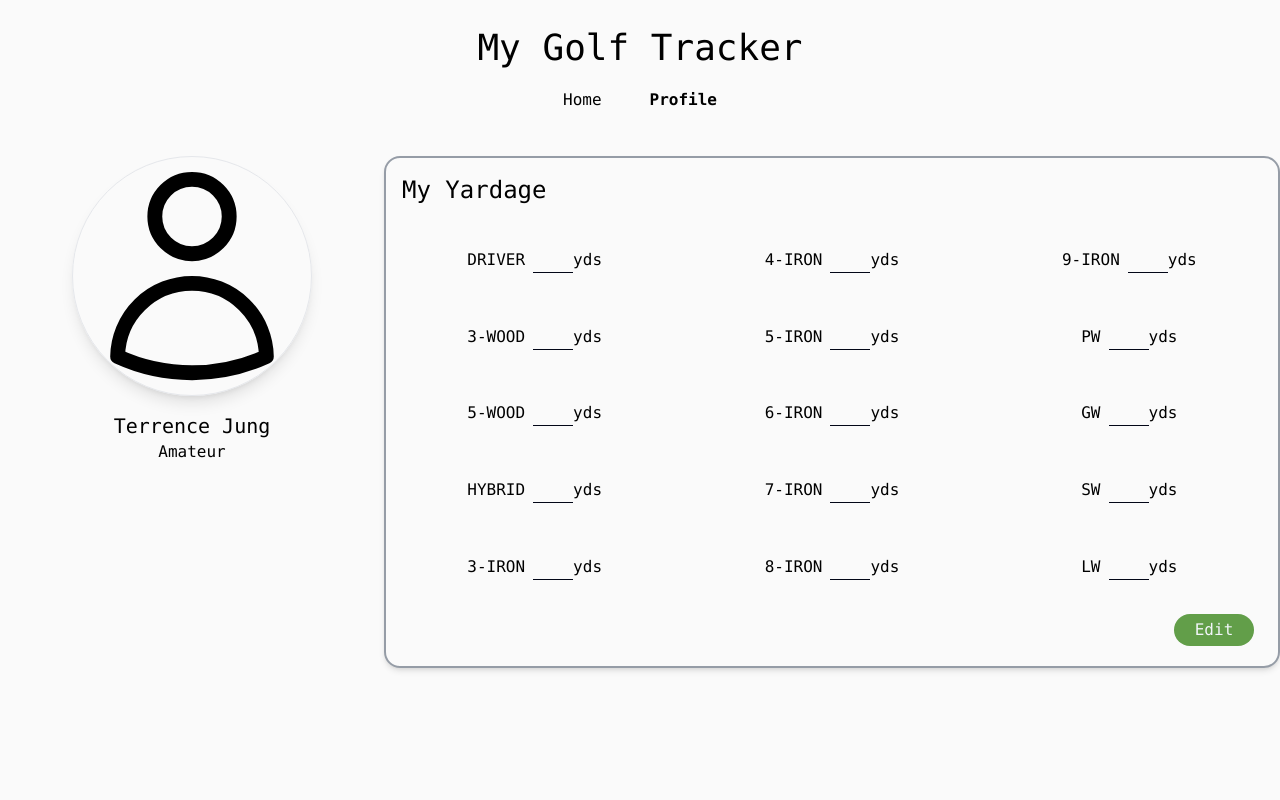
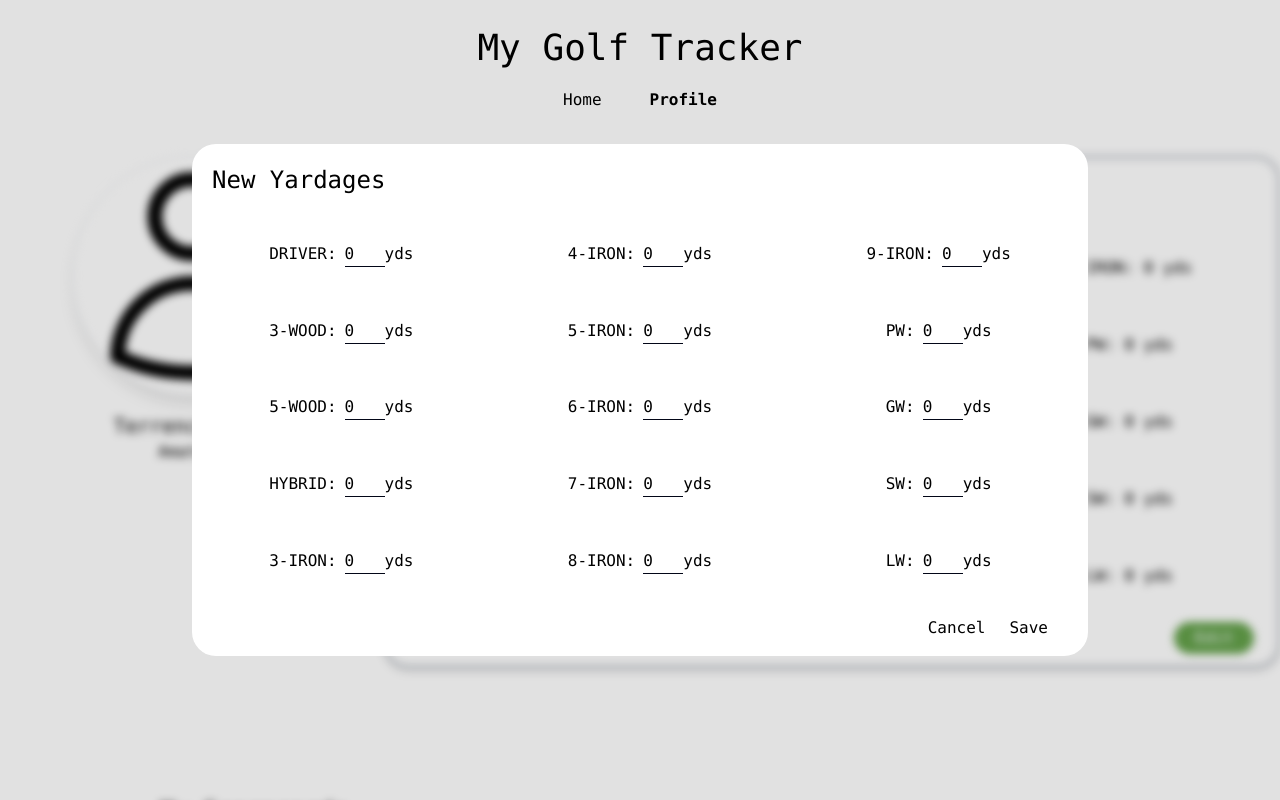
Before and after one commit to terrencejihoonjung/golf-wishlist, a React (Vite) app in the folder app/: page /profile in a window 1280 px wide. Both pictures are taken after a click on the button "Edit". Shown: the top 800 px of the page. Built offline with nearby package versions, Linux system fonts and the light colour scheme.

Commit message:
working on yardage functionality

```diff
--- a/app/src/components/Layout.jsx
+++ b/app/src/components/Layout.jsx
@@ -1,7 +1,7 @@
 import { Outlet } from "react-router-dom";
 import Navigation from "./Navigation";
 
-function Layout({ children }) {
+function Layout() {
   return (
     <>
       <h1 class="bg-neutral-50 flex justify-center text-4xl pt-7">
@@ -11,7 +11,7 @@ function Layout({ children }) {
       <Navigation />
 
       <main class="bg-neutral-50 w-full h-full pt-6">
-        <Outlet />
+        <Outlet />;
       </main>
     </>
   );
--- a/app/src/components/Profile.jsx
+++ b/app/src/components/Profile.jsx
@@ -1,133 +1,95 @@
+import { useState } from "react";
 import { UserIcon } from "@heroicons/react/24/outline";
+import YardageForm from "./YardageForm";
+import YardageDisplay from "./YardageDisplay";
 
 function Profile() {
+  const [yardages, setYardages] = useState({
+    driver: 0,
+    threeWood: 0,
+    fiveWood: 0,
+    hybrid: 0,
+    threeIron: 0,
+    fourIron: 0,
+    fiveIron: 0,
+    sixIron: 0,
+    sevenIron: 0,
+    eightIron: 0,
+    nineIron: 0,
+    pitchingWedge: 0,
+    gapWedge: 0,
+    sandWedge: 0,
+    lobWedge: 0,
+  });
+  const [isEditing, setIsEditing] = useState(false);
+
+  function handleEdit() {
+    setIsEditing(!isEditing);
+  }
+
   return (
-    <>
-      <div class="flex h-160">
-        <div class="flex flex-col basis-1/3 items-center">
-          <div class="w-60 h-60 border rounded-full shadow-lg">
+    <div className={isEditing ? "blur-sm" : "blur-none"}>
+      <div className="flex h-160">
+        <div className="flex flex-col basis-1/3 items-center">
+          <div className="w-60 h-60 border rounded-full shadow-lg">
             <UserIcon />
           </div>
 
-          <h2 class="text-xl text-bold mt-4">Terrence Jung</h2>
-          <h3 class="text-md text-bold">Amateur</h3>
+          <h2 className="text-xl text-bold mt-4">Terrence Jung</h2>
+          <h3 className="text-md text-bold">Amateur</h3>
         </div>
 
-        <div class="flex basis-2/3 justify-center">
-          <div class="lg:w-224 md:w-128 sm:w-96 h-128 flex flex-col border-2 border-slate-700/50 rounded-2xl shadow-md">
-            <h2 class="text-2xl text-bold p-4">My Yardage</h2>
+        <div className="flex basis-2/3 justify-center">
+          <div className="lg:w-224 md:w-128 sm:w-96 h-128 flex flex-col border-2 border-slate-700/50 rounded-3xl shadow-md">
+            <h2 className="text-2xl text-bold p-5">My Yardages</h2>
 
-            <div class="flex w-full h-96">
-              <div class="flex flex-col justify-around items-center h-full basis-1/3">
-                <label>
-                  DRIVER
-                  <input class="club" type="text" name="driver" />
-                  yds
-                </label>
+            <YardageDisplay yardages={yardages} />
 
-                <label>
-                  3-WOOD
-                  <input class="club" type="text" name="three-wood" />
-                  yds
-                </label>
-
-                <label>
-                  5-WOOD
-                  <input class="club" type="text" name="five-wood" />
-                  yds
-                </label>
-
-                <label>
-                  HYBRID
-                  <input class="club" type="text" name="hybrid" />
-                  yds
-                </label>
-
-                <label>
-                  3-IRON
-                  <input class="club" type="text" name="three-iron" />
-                  yds
-                </label>
-              </div>
-
-              <div class="flex flex-col justify-around items-center h-full basis-1/3">
-                <label>
-                  4-IRON
-                  <input class="club" type="text" name="four-iron" />
-                  yds
-                </label>
-
-                <label>
-                  5-IRON
-                  <input class="club" type="text" name="five-iron" />
-                  yds
-                </label>
-
-                <label>
-                  6-IRON
-                  <input class="club" type="text" name="six-iron" />
-                  yds
-                </label>
-
-                <label>
-                  7-IRON
-                  <input class="club" type="text" name="seven-iron" />
-                  yds
-                </label>
-
-                <label>
-                  8-IRON
-                  <input class="club" type="text" name="eight-iron" />
-                  yds
-                </label>
-              </div>
-
-              <div class="flex flex-col justify-around items-center h-full basis-1/3">
-                <label>
-                  9-IRON
-                  <input class="club" type="text" name="nine-iron" />
-                  yds
-                </label>
-
-                <label>
-                  PW
-                  <input class="club" type="text" name="pw" />
-                  yds
-                </label>
-
-                <label>
-                  GW
-                  <input class="club" type="text" name="gw" />
-                  yds
-                </label>
-
-                <label>
-                  SW
-                  <input class="club" type="text" name="sw" />
-                  yds
-                </label>
-
-                <label>
-                  LW
-                  <input class="club" type="text" name="lw" />
-                  yds
-                </label>
-              </div>
-            </div>
-
-            <div class="flex justify-end">
-              <button class="my-2 mx-6 bg-zanah-500 p-1 w-20 rounded-full text-slate-100">
+            <div className="flex justify-end">
+              <button
+                className="my-2 mx-6 bg-zanah-500 p-1 w-20 rounded-full text-slate-100"
+                onClick={() => {
+                  handleEdit();
+                  window.yardage_form.showModal();
+                }}
+              >
                 Edit
               </button>
             </div>
+
+            <dialog id="yardage_form" className="modal rounded-3xl">
+              <form
+                method="dialog"
+                className="modal-box lg:w-224 md:w-128 sm:w-96 h-128"
+              >
+                <h3 className="text-2xl text-bold p-5">New Yardages</h3>
+                <YardageForm yardages={yardages} setYardages={setYardages} />
+                <div className="modal-action flex justify-end mr-10 mt-4">
+                  <button
+                    onClick={() => handleEdit()}
+                    className="hover:text-zanah-500 mr-6"
+                  >
+                    Cancel
+                  </button>
+                  <button
+                    onClick={() => handleEdit()}
+                    className="hover:text-zanah-500"
+                  >
+                    Save
+                  </button>
+                </div>
+              </form>
+            </dialog>
           </div>
         </div>
       </div>
 
-      <div class="h-192">
-        <h1 class="pl-40 underline text-2xl text-extrabold">My Scorecards</h1>
+      <div className="h-192">
+        <h1 className="pl-40 underline text-2xl text-extrabold">
+          My Scorecards
+        </h1>
       </div>
-    </>
+    </div>
   );
 }
 
--- /dev/null
+++ b/app/src/components/YardageDisplay.jsx
@@ -0,0 +1,31 @@
+function YardageDisplay({ yardages }) {
+  return (
+    <div class="flex w-full h-96">
+      <div class="club-col">
+        <p>DRIVER: {yardages.driver} yds</p>
+        <p>3-WOOD: {yardages.threeWood} yds</p>
+        <p>5-WOOD: {yardages.fiveWood} yds</p>
+        <p>HYBRID: {yardages.hybrid} yds</p>
+        <p>3-IRON: {yardages.threeIron} yds</p>
+      </div>
+
+      <div class="club-col">
+        <p>4-IRON: {yardages.fourIron} yds</p>
+        <p>5-IRON: {yardages.fiveIron} yds</p>
+        <p>6-IRON: {yardages.sixIron} yds</p>
+        <p>7-IRON: {yardages.sevenIron} yds</p>
+        <p>8-IRON: {yardages.eightIron} yds</p>
+      </div>
+
+      <div class="club-col">
+        <p>9-IRON: {yardages.driver} yds</p>
+        <p>PW: {yardages.pitchingWedge} yds</p>
+        <p>GW: {yardages.gapWedge} yds</p>
+        <p>SW: {yardages.sandWedge} yds</p>
+        <p>LW: {yardages.lobWedge} yds</p>
+      </div>
+    </div>
+  );
+}
+
+export default YardageDisplay;
--- /dev/null
+++ b/app/src/components/YardageForm.jsx
@@ -0,0 +1,168 @@
+function YardageForm({ yardages, setYardages }) {
+  return (
+    <div class="flex w-full h-96">
+      <div class="club-col">
+        <label>
+          DRIVER:
+          <input
+            class="club"
+            type="text"
+            name="driver"
+            value={yardages.driver}
+          />
+          yds
+        </label>
+
+        <label>
+          3-WOOD:
+          <input
+            class="club"
+            type="text"
+            name="three-wood"
+            value={yardages.threeWood}
+          />
+          yds
+        </label>
+
+        <label>
+          5-WOOD:
+          <input
+            class="club"
+            type="text"
+            name="five-wood"
+            value={yardages.fiveWood}
+          />
+          yds
+        </label>
+
+        <label>
+          HYBRID:
+          <input
+            class="club"
+            type="text"
+            name="hybrid"
+            value={yardages.hybrid}
+          />
+          yds
+        </label>
+
+        <label>
+          3-IRON:
+          <input
+            class="club"
+            type="text"
+            name="three-iron"
+            value={yardages.threeIron}
+          />
+          yds
+        </label>
+      </div>
+
+      <div class="club-col">
+        <label>
+          4-IRON:
+          <input
+            class="club"
+            type="text"
+            name="four-iron"
+            value={yardages.fourIron}
+          />
+          yds
+        </label>
+
+        <label>
+          5-IRON:
+          <input
+            class="club"
+            type="text"
+            name="five-iron"
+            value={yardages.fiveIron}
+          />
+          yds
+        </label>
+
+        <label>
+          6-IRON:
+          <input
+            class="club"
+            type="text"
+            name="six-iron"
+            value={yardages.sixIron}
+          />
+          yds
+        </label>
+
+        <label>
+          7-IRON:
+          <input
+            class="club"
+            type="text"
+            name="seven-iron"
+            value={yardages.sevenIron}
+          />
+          yds
+        </label>
+
+        <label>
+          8-IRON:
+          <input
+            class="club"
+            type="text"
+            name="eight-iron"
+            value={yardages.eightIron}
+          />
+          yds
+        </label>
+      </div>
+
+      <div class="club-col">
+        <label>
+          9-IRON:
+          <input
+            class="club"
+            type="text"
+            name="nine-iron"
+            value={yardages.nineIron}
+          />
+          yds
+        </label>
+
+        <label>
+          PW:
+          <input
+            class="club"
+            type="text"
+            name="pw"
+            value={yardages.pitchingWedge}
+          />
+          yds
+        </label>
+
+        <label>
+          GW:
+          <input class="club" type="text" name="gw" value={yardages.gapWedge} />
+          yds
+        </label>
+
+        <label>
+          SW:
+          <input
+            class="club"
+            type="text"
+            name="sw"
+            value={yardages.sandWedge}
+          />
+          yds
+        </label>
+
+        <label>
+          LW:
+          <input class="club" type="text" name="lw" value={yardages.lobWedge} />
+          yds
+        </label>
+      </div>
+    </div>
+  );
+}
+
+export default YardageForm;
--- a/app/src/index.css
+++ b/app/src/index.css
@@ -13,4 +13,8 @@
   .club {
     @apply w-10 ml-2 appearance-none bg-transparent border-b border-b-slate-950 focus:outline-none;
   }
+
+  .club-col {
+    @apply flex flex-col justify-around items-center h-full basis-1/3;
+  }
 }
```
